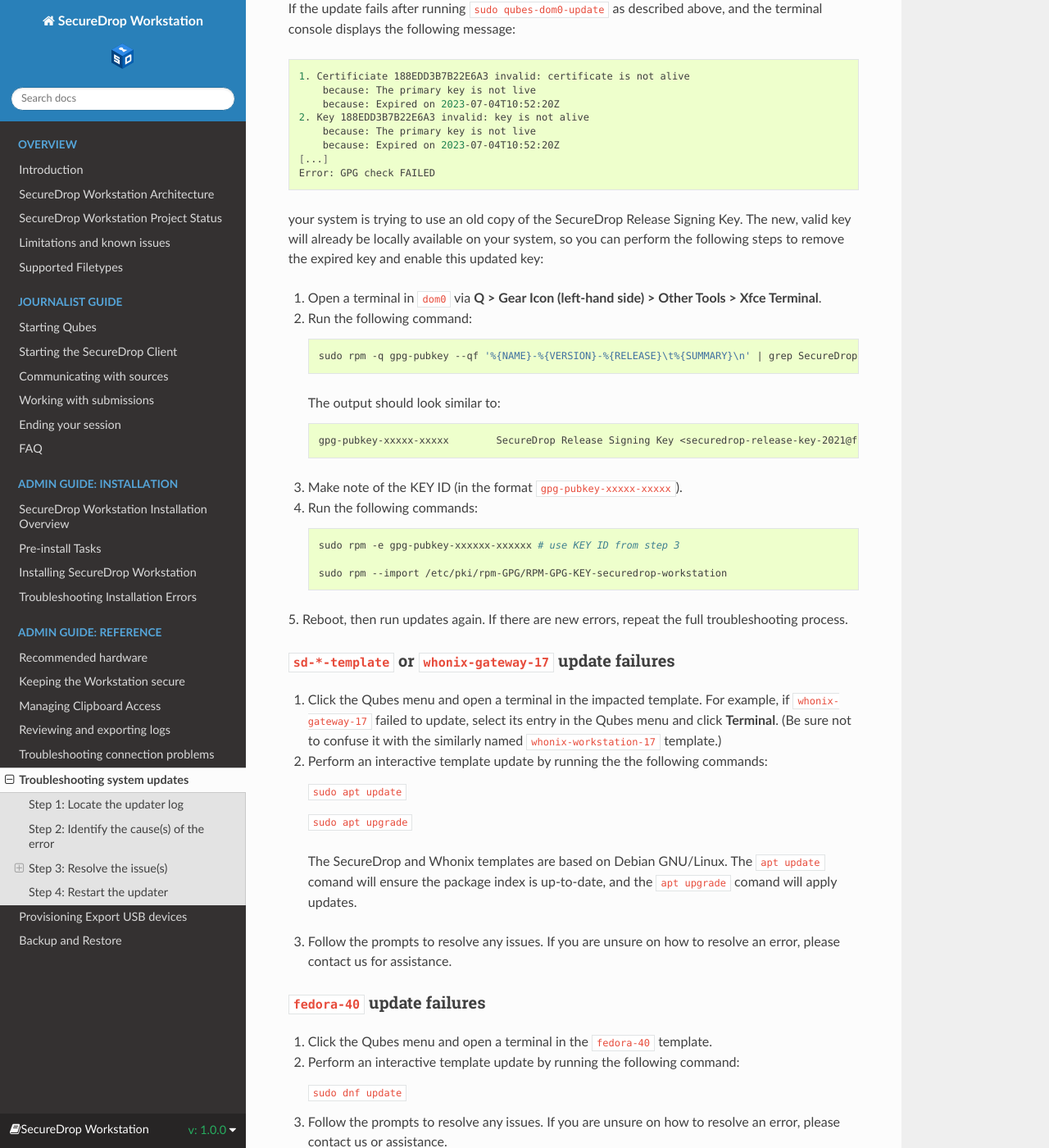
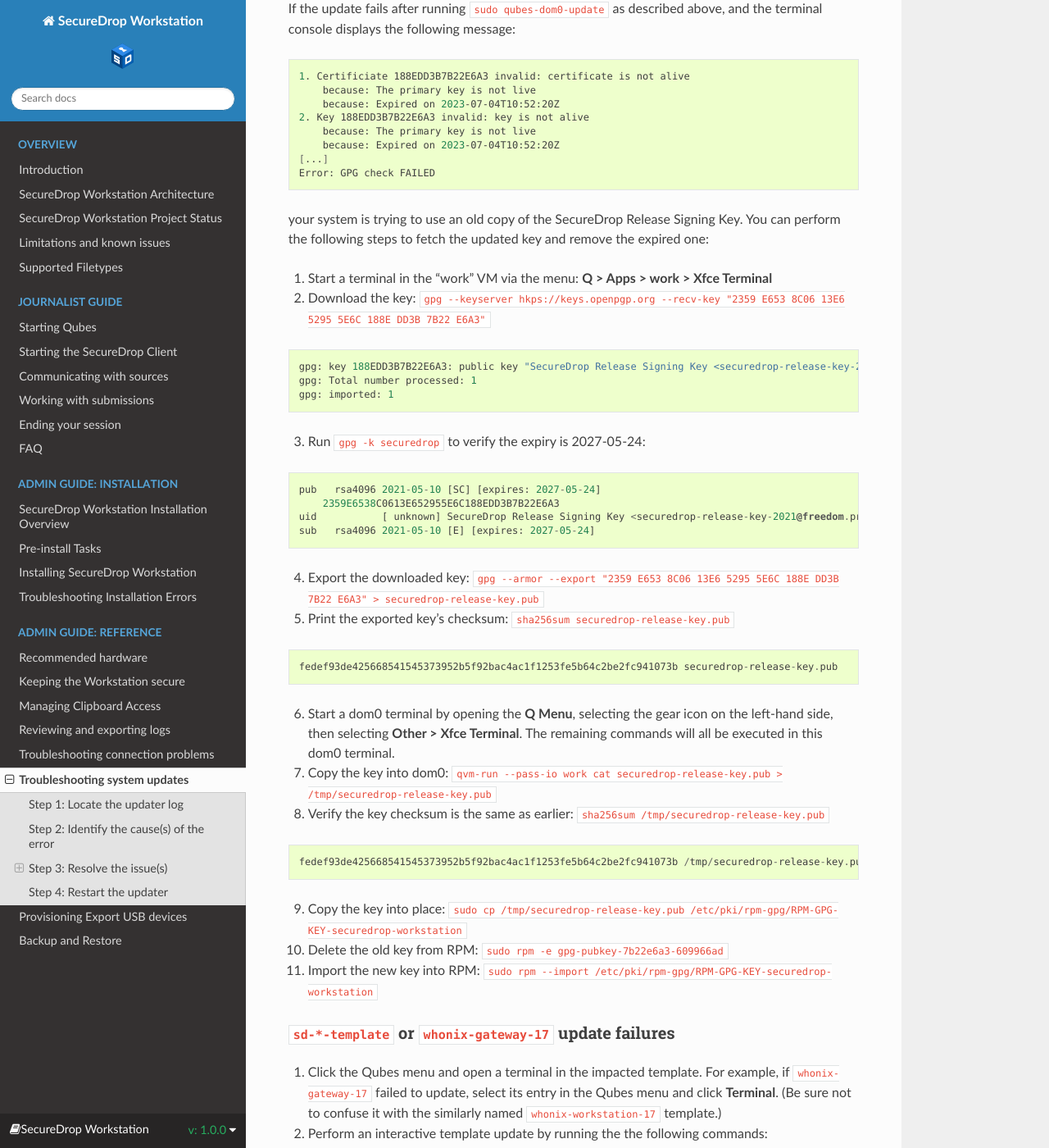
Before and after one commit to freedomofpress/securedrop-workstation-docs, a Sphinx documentation site: the page built from docs/admin/reference/troubleshooting_updates.rst, in a window 1280 px wide and 1400 px high, scrolled down 2289 px. Shown: the whole window at 82% size. Built offline with Sphinx 7.4.7 and the Read the Docs theme 3.1.0, drawn with Linux system fonts in a browser that asks for light colours.

Commit message:
Update instructions to reimport the signing key into dom0

```diff
--- a/docs/admin/reference/troubleshooting_updates.rst
+++ b/docs/admin/reference/troubleshooting_updates.rst
@@ -119,37 +119,46 @@
    Error: GPG check FAILED
 
 your system is trying to use an old copy of the SecureDrop Release
-Signing Key. The new, valid key will already be locally available on your
-system, so you can perform the following steps to remove the expired key
-and enable this updated key:
+Signing Key. You can perform the following steps to fetch the updated
+key and remove the expired one:
 
-1. Open a terminal in ``dom0`` via **Q > Gear Icon (left-hand side) > Other Tools > Xfce Terminal**.
+1. Start a terminal in the "work" VM via the menu: **Q > Apps > work > Xfce Terminal**
+2. Download the key: ``gpg --keyserver hkps://keys.openpgp.org --recv-key "2359 E653 8C06 13E6 5295 5E6C 188E DD3B 7B22 E6A3"``
 
-2. Run the following command:
+.. code-block::
 
-   .. code-block:: sh
+   gpg: key 188EDD3B7B22E6A3: public key "SecureDrop Release Signing Key <securedrop-release-key-2021@freedom.press>" imported
+   gpg: Total number processed: 1
+   gpg: imported: 1
 
-      sudo rpm -q gpg-pubkey --qf '%{NAME}-%{VERSION}-%{RELEASE}\t%{SUMMARY}\n' | grep SecureDrop
+3. Run ``gpg -k securedrop`` to verify the expiry is 2027-05-24:
 
-   The output should look similar to:
+.. code-block::
 
-   .. code-block:: sh
+   pub   rsa4096 2021-05-10 [SC] [expires: 2027-05-24]
+       2359E6538C0613E652955E6C188EDD3B7B22E6A3
+   uid           [ unknown] SecureDrop Release Signing Key <securedrop-release-key-2021@freedom.press>
+   sub   rsa4096 2021-05-10 [E] [expires: 2027-05-24]
 
-      gpg-pubkey-xxxxx-xxxxx        SecureDrop Release Signing Key <securedrop-release-key-2021@freedom.press  public key
+4. Export the downloaded key: ``gpg --armor --export "2359 E653 8C06 13E6 5295 5E6C 188E DD3B 7B22 E6A3" > securedrop-release-key.pub``
+5. Print the exported key's checksum: ``sha256sum securedrop-release-key.pub``
 
-3. Make note of the KEY ID (in the format ``gpg-pubkey-xxxxx-xxxxx``).
+.. code-block::
 
-4. Run the following commands:
+   fedef93de425668541545373952b5f92bac4ac1f1253fe5b64c2be2fc941073b securedrop-release-key.pub
 
-   .. code-block:: sh
+6. Start a dom0 terminal by opening the **Q Menu**, selecting the gear icon on the left-hand side, then selecting **Other > Xfce Terminal**.
+   The remaining commands will all be executed in this dom0 terminal.
+7. Copy the key into dom0: ``qvm-run --pass-io work cat securedrop-release-key.pub > /tmp/securedrop-release-key.pub``
+8. Verify the key checksum is the same as earlier: ``sha256sum /tmp/securedrop-release-key.pub``
 
-      sudo rpm -e gpg-pubkey-xxxxxx-xxxxxx # use KEY ID from step 3
+.. code-block::
 
-      sudo rpm --import /etc/pki/rpm-GPG/RPM-GPG-KEY-securedrop-workstation
+   fedef93de425668541545373952b5f92bac4ac1f1253fe5b64c2be2fc941073b /tmp/securedrop-release-key.pub
 
-
-5. Reboot, then run updates again. If there are new errors, repeat
-the full troubleshooting process.
+9. Copy the key into place: ``sudo cp /tmp/securedrop-release-key.pub /etc/pki/rpm-gpg/RPM-GPG-KEY-securedrop-workstation``
+10. Delete the old key from RPM: ``sudo rpm -e gpg-pubkey-7b22e6a3-609966ad``
+11. Import the new key into RPM: ``sudo rpm --import /etc/pki/rpm-gpg/RPM-GPG-KEY-securedrop-workstation``
 
 
 ``sd-*-template`` or ``whonix-gateway-17`` update failures
```
